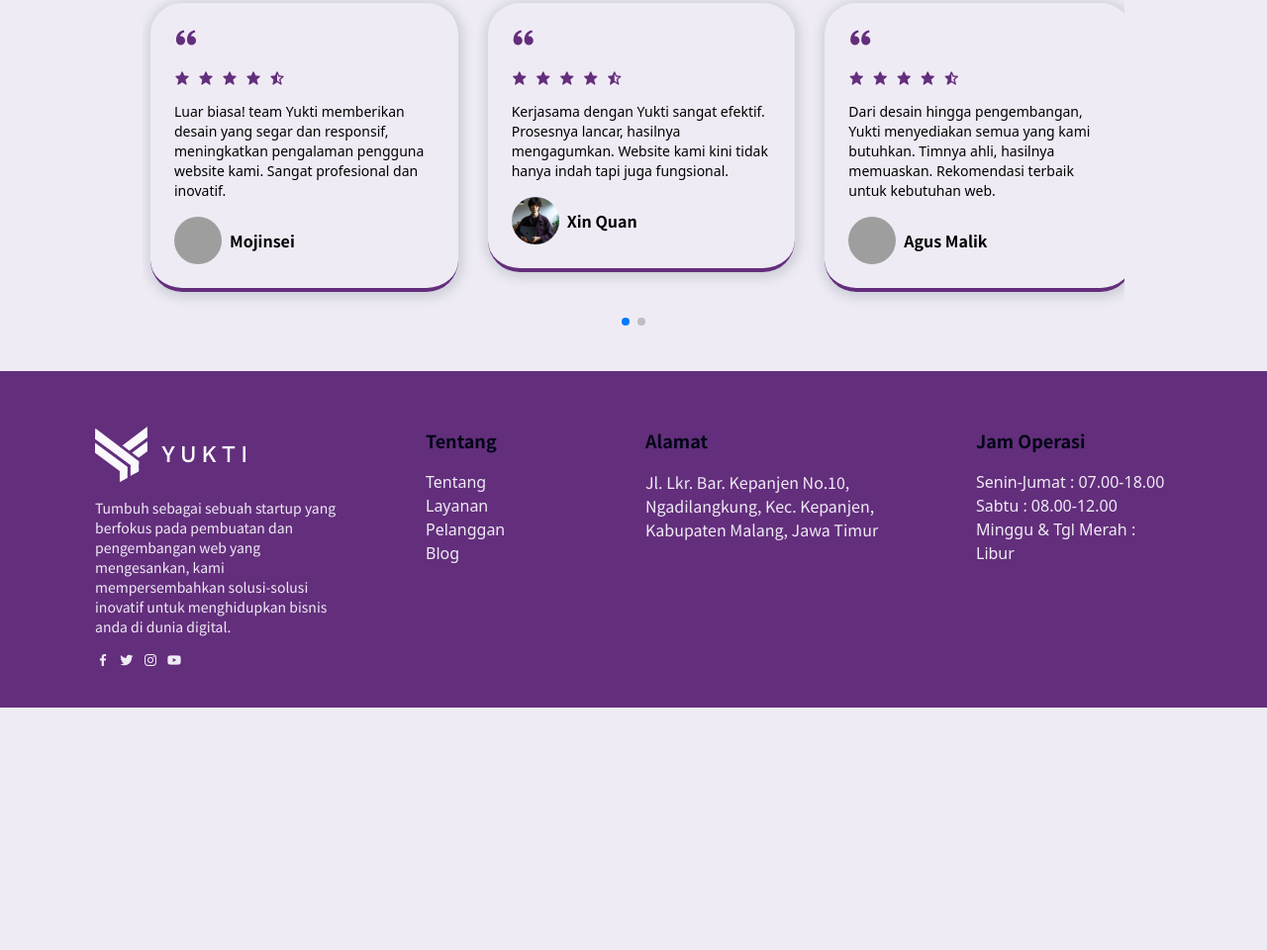
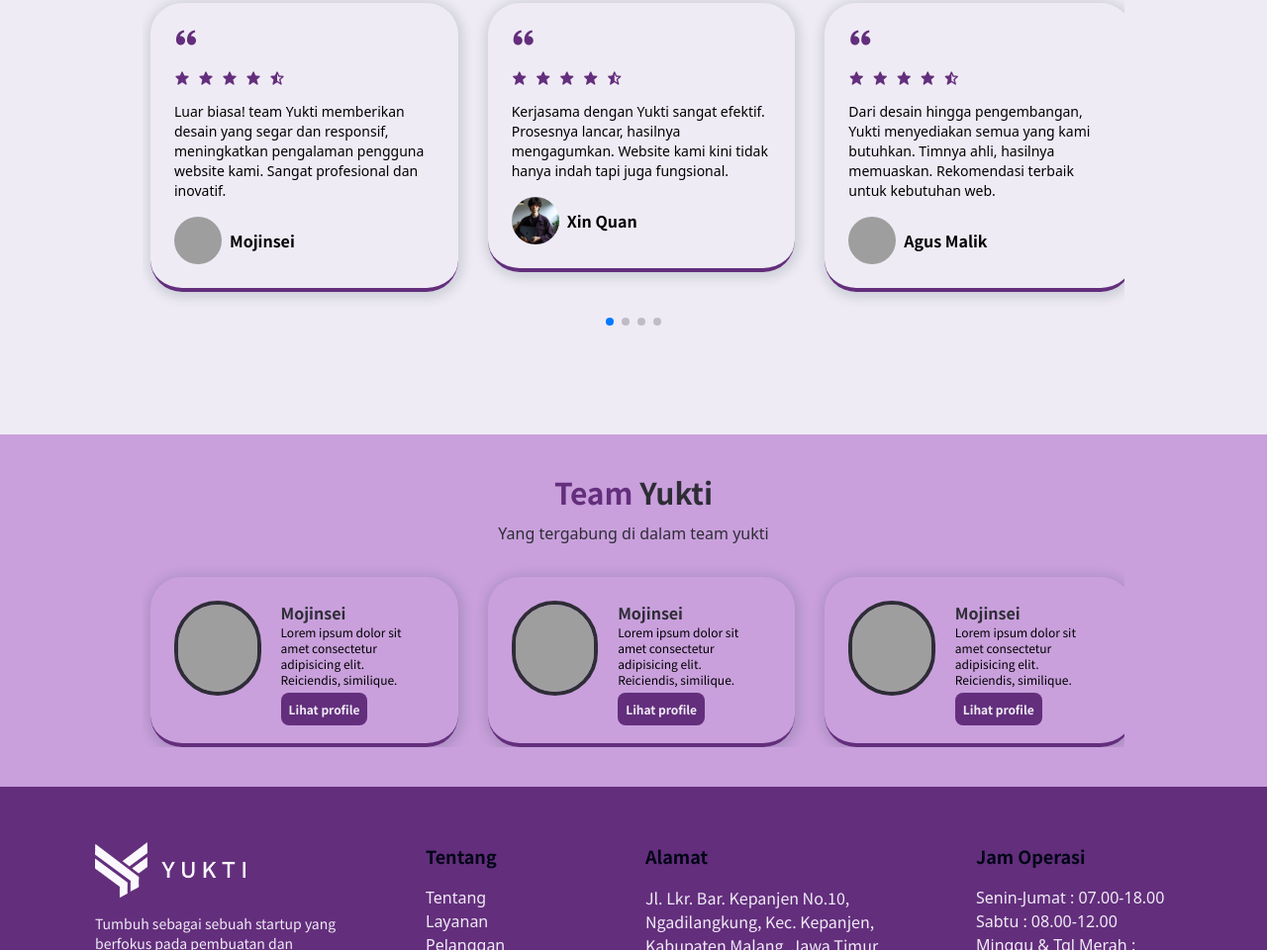
Before and after one commit to ilessall/Yukti, a website: page public/index.html in a window 1280 px wide. Shown: the part 3722-4682 px from the top of the page at 99% size. Before the commit the page ends 4437 px from the top, so only its background shows below. Drawn offline with nearby package versions, Linux system fonts and the light colour scheme; grey boxes are pictures that could not be loaded.

Commit message:
update malam

```diff
--- a/js/script.js
+++ b/js/script.js
@@ -24,6 +24,7 @@ hamburger.addEventListener('click', function () {
 var swiper = new Swiper('.mySwiper', {
   slidesPerView: 1,
   spaceBetween: 10,
+  loop: true, // Menambahkan opsi loop di sini
   pagination: {
     el: '.swiper-pagination',
     clickable: true,
--- a/public/index.html
+++ b/public/index.html
@@ -414,7 +414,6 @@
                     </div>
 
 
-
                 </div>
                 <div class="swiper-pagination"></div>
             </div>
@@ -424,12 +423,90 @@
     <!-- Ulasan Akhir -->
 
 
+    <!-- Team Mulai -->
+    <section class="mt-16 md:mt-24  bg-purple2">
+    <div class="mx-1 py-10 sm:mx-14 lg:mx-32 ">
+        <div class="container mx-auto">
+            <div class="w-full px-4">
+                <div class="max-w-xl mx-auto text-center ">
+                    <h2 class="font-nunito font-bold text-darkPurple lg:text-3xl text-2xl mb-3">Team <span class="text-txt">Yukti</span></h2>
+                    <p class="text-base text-txt ">Yang tergabung di dalam team yukti</p>
+                </div>
+            </div>
+                 <!-- Swiper -->
+                 <div class="swiper mySwiper">
+                    <div class="swiper-wrapper px-2 pt-8 gap-3 sm:gap-0">
+                        <!-- Slide 1 -->
+                        <div class="swiper-slide ">
+                            <div class="p-6  flex flex-wrap font-nunito custom-box-shadow rounded-8xl border-b-4 border-darkPurple ">
+                                <div class="overflow-hidden lg:w-1/3 ">
+                                    <img src="../img/mojin.png" alt="" class="w-full h-24 object-cover rounded-full border-4 border-txt">
+                                </div>
+                                <div class="lg:w-2/3 px-5">
+                                    <h3 class="text-base text-txt font-semibold ">Mojinsei</h3>
+                                    <p class="text-xs pb-2">Lorem ipsum dolor sit amet consectetur adipisicing elit. Reiciendis, similique.</p>
+                                    <a href="#" class="font-nunito font-bold text-xs text-lightPurple bg-darkPurple hover:bg-txt p-2 rounded-lg hover:opacity-95">Lihat profile</a>
+                                </div>
+                            </div>
+                        </div>
 
+
+
+                        <!-- Slide 2 -->
+                        <div class="swiper-slide">
+                            <div class="p-6  flex flex-wrap font-nunito custom-box-shadow rounded-8xl border-b-4 border-darkPurple ">
+                                <div class="overflow-hidden lg:w-1/3 ">
+                                    <img src="../img/mojin.png" alt="" class="w-full h-24 object-cover rounded-full border-4 border-txt">
+                                </div>
+                                <div class="lg:w-2/3 px-5">
+                                    <h3 class="text-base text-txt font-semibold ">Mojinsei</h3>
+                                    <p class="text-xs pb-2">Lorem ipsum dolor sit amet consectetur adipisicing elit. Reiciendis, similique.</p>
+                                    <a href="#" class="font-nunito font-bold text-xs text-lightPurple bg-darkPurple hover:bg-txt p-2 rounded-lg hover:opacity-95">Lihat profile</a>
+                                </div>
+                            </div>
+                        </div>
+
+                        <!-- Slide 3 -->
+                        <div class="swiper-slide">
+                            <div class="p-6  flex flex-wrap font-nunito custom-box-shadow rounded-8xl border-b-4 border-darkPurple ">
+                                <div class="overflow-hidden lg:w-1/3 ">
+                                    <img src="../img/mojin.png" alt="" class="w-full h-24 object-cover rounded-full border-4 border-txt">
+                                </div>
+                                <div class="lg:w-2/3 px-5">
+                                    <h3 class="text-base text-txt font-semibold ">Mojinsei</h3>
+                                    <p class="text-xs pb-2">Lorem ipsum dolor sit amet consectetur adipisicing elit. Reiciendis, similique.</p>
+                                    <a href="#" class="font-nunito font-bold text-xs text-lightPurple bg-darkPurple hover:bg-txt p-2 rounded-lg hover:opacity-95">Lihat profile</a>
+                                </div>
+                            </div>
+                        </div>
+
+                        <!-- Slide 4 -->
+                        <div class="swiper-slide">
+                            <div class="p-6  flex flex-wrap font-nunito custom-box-shadow rounded-8xl border-b-4 border-darkPurple ">
+                                <div class="overflow-hidden lg:w-1/3 ">
+                                    <img src="../img/mojin.png" alt="" class="w-full h-24 object-cover rounded-full border-4 border-txt">
+                                </div>
+                                <div class="lg:w-2/3 px-5">
+                                    <h3 class="text-base text-txt font-semibold ">Mojinsei</h3>
+                                    <p class="text-xs pb-2">Lorem ipsum dolor sit amet consectetur adipisicing elit. Reiciendis, similique.</p>
+                                    <a href="#" class="font-nunito font-bold text-xs text-lightPurple bg-darkPurple hover:bg-txt p-2 rounded-lg hover:opacity-95">Lihat profile</a>
+                                </div>
+                            </div>
+                        </div>
+
+
+                    </div>
+
+                </div>
+            </div>
+        </div>
+</section>
+    <!-- Team Akhir -->
 
 
     <!-- Footer Mulai -->
 
-        <section class="footer bg-darkPurple p-10 sm:p-20 md:p-32 lg:pl-24 lg:pr-24 md:pt-14 md:pb-10  pb-14 grid grid-cols-1 md:grid-cols-2 lg:grid-cols-4 gap-6  mt-8 ">
+        <section class="footer bg-darkPurple p-10 sm:p-20 md:p-32 lg:pl-24 lg:pr-24 md:pt-14 md:pb-10  pb-14 grid grid-cols-1 md:grid-cols-2 lg:grid-cols-4 gap-6 ">
             <div class="footer-box ">
                 <img src="../img/yukti4.png" alt="" class="w-3/5">
                 <p class="font-nunito text-lightPurple text-sm mb-4 mt-4">Tumbuh sebagai sebuah startup yang berfokus pada pembuatan dan pengembangan web yang mengesankan, kami mempersembahkan solusi-solusi inovatif untuk menghidupkan bisnis anda di dunia digital.</p>
```
Also changed, not shown: public/css/style.css.
